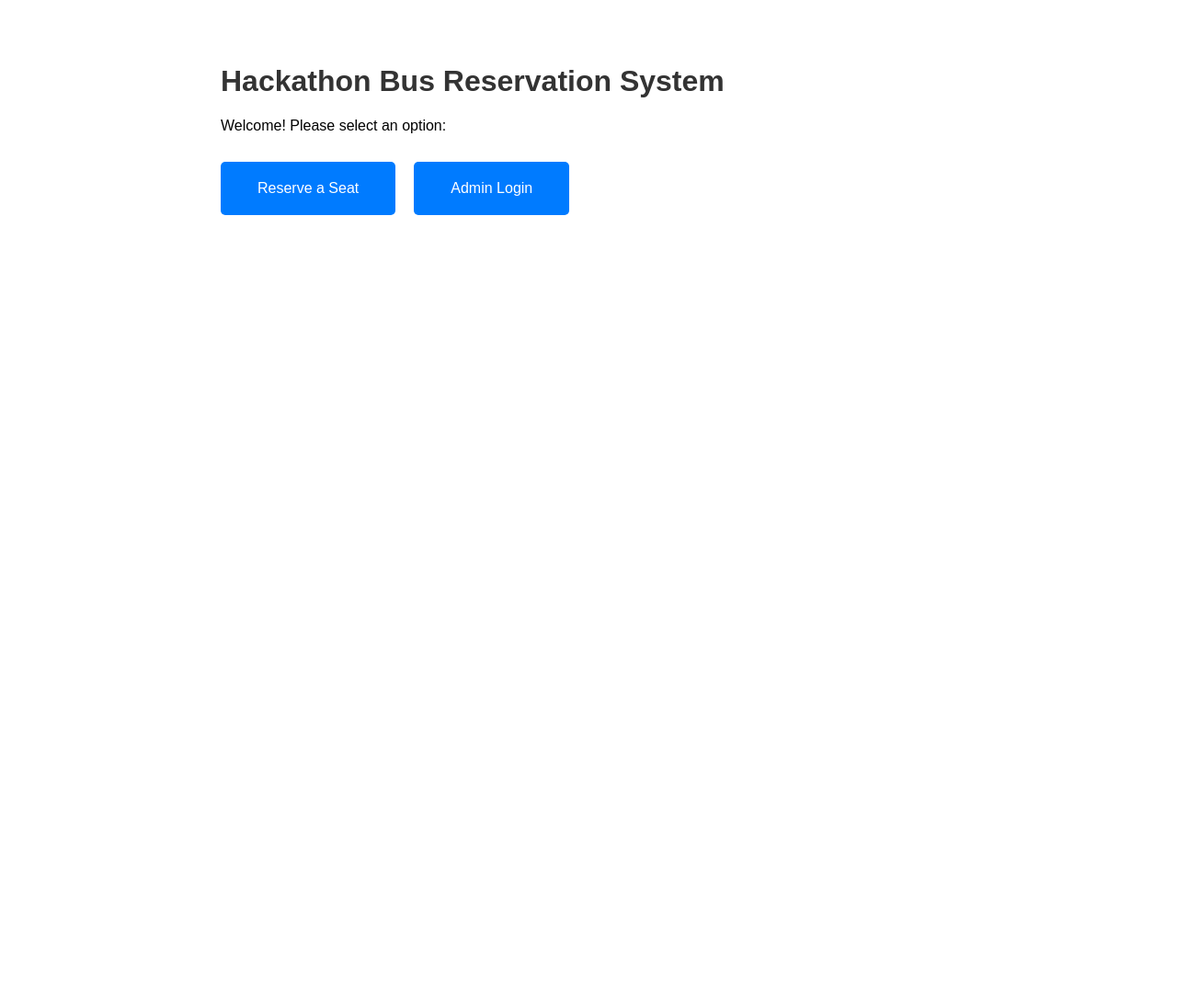
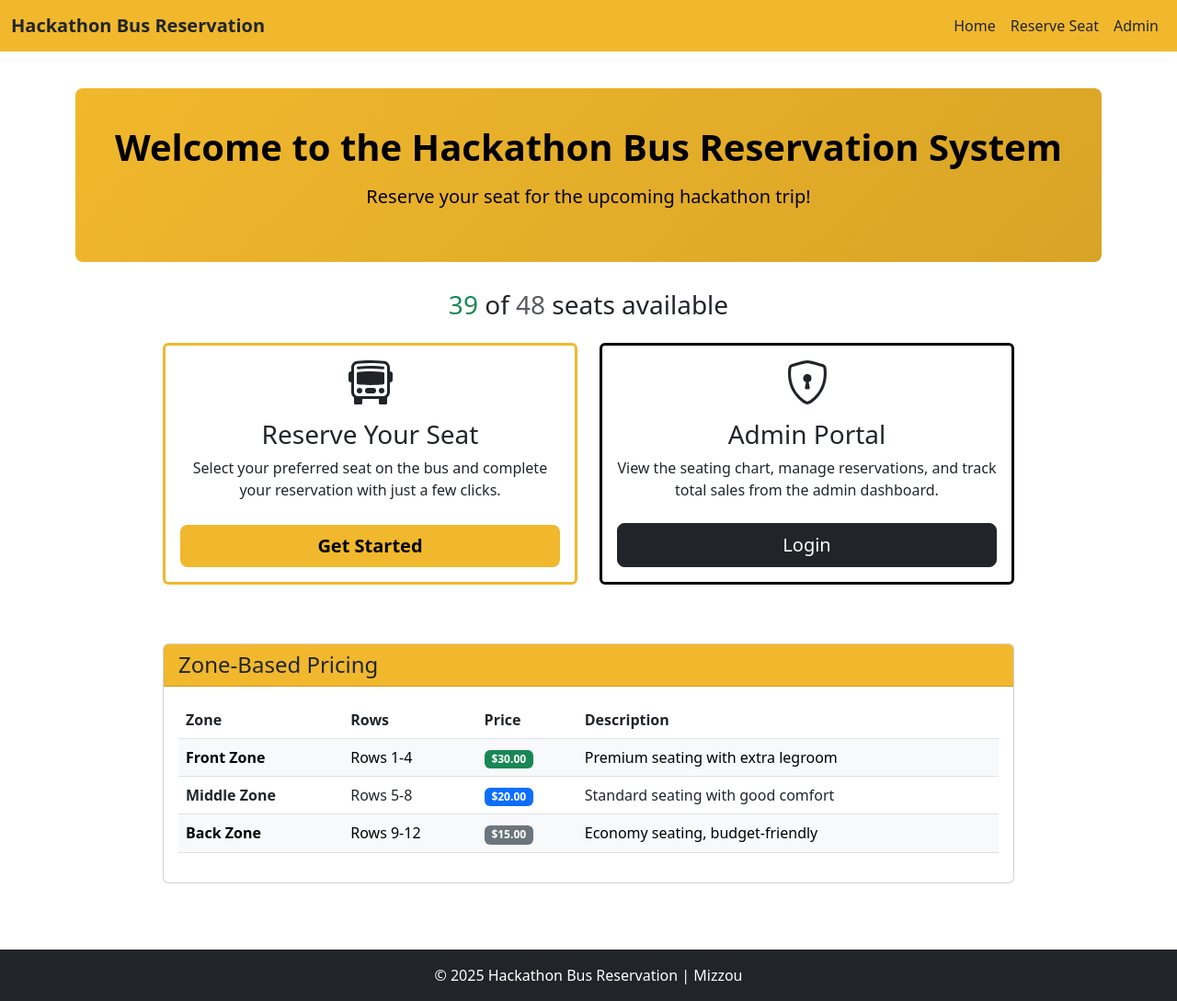
Before and after one commit to DaSonOfPoseidon/IT4320-Final, a Flask app: page / in a window 1280 px wide. Shown: the whole page at 92% size. Before the commit the page ends 234 px from the top, so only its background shows below. Run offline with Flask 3, Linux system fonts and the light colour scheme.

Commit message:
feat: routed html templates, fixed associated bugs (Formatting and logic issues mainly). Wrote some functions to assist with display.

```diff
--- a/app.py
+++ b/app.py
@@ -1,15 +1,19 @@
 # Hackathon Bus Reservation System
 # Flask web application for managing bus seat reservations
 
-from flask import Flask
+from flask import Flask, render_template, request, redirect, url_for, session, flash
 from flask_sqlalchemy import SQLAlchemy
 from datetime import datetime
 import random
+import os
 
 # Initialize Flask app
 app = Flask(__name__)
 app.config["SECRET_KEY"] = "your-secret-key-here"  # Change this in production
-app.config["SQLALCHEMY_DATABASE_URI"] = "sqlite:///reservations.db"
+
+# Use absolute path to database file in the project root
+basedir = os.path.abspath(os.path.dirname(__file__))
+app.config["SQLALCHEMY_DATABASE_URI"] = f"sqlite:///{os.path.join(basedir, 'reservations.db')}"
 app.config["SQLALCHEMY_TRACK_MODIFICATIONS"] = False
 
 # Initialize SQLAlchemy
@@ -43,79 +47,168 @@ class Admin(db.Model):
 @app.route("/")
 def index():
     """Main menu - home page"""
-    return """
-    <html>
-    <head>
-        <title>Bus Reservation System</title>
-        <style>
-            body { font-family: Arial, sans-serif; max-width: 800px; margin: 50px auto; padding: 20px; }
-            h1 { color: #333; }
-            .menu { display: flex; gap: 20px; margin-top: 30px; }
-            .menu a {
-                display: block;
-                padding: 20px 40px;
-                background: #007bff;
-                color: white;
-                text-decoration: none;
-                border-radius: 5px;
-                text-align: center;
-            }
-            .menu a:hover { background: #0056b3; }
-        </style>
-    </head>
-    <body>
-        <h1>Hackathon Bus Reservation System</h1>
-        <p>Welcome! Please select an option:</p>
-        <div class="menu">
-            <a href="/reserve">Reserve a Seat</a>
-            <a href="/admin">Admin Login</a>
-        </div>
-    </body>
-    </html>
-    """
+    # Calculate available seats
+    total_seats = 48
+    reserved_count = Reservation.query.count()
+    available_count = total_seats - reserved_count
+
+    return render_template("index.html", available_count=available_count, total_seats=total_seats)
 
 
-@app.route("/reserve")
+@app.route("/reserve", methods=["GET", "POST"])
 def reserve():
-    """Reservation form page (to be implemented)"""
-    return """
-    <html>
-    <head>
-        <title>Reserve a Seat</title>
-        <style>
-            body { font-family: Arial, sans-serif; max-width: 800px; margin: 50px auto; padding: 20px; }
-        </style>
-    </head>
-    <body>
-        <h1>Reserve Your Seat</h1>
-        <p>Reservation form coming soon...</p>
-        <p><a href="/">Back to Home</a></p>
-    </body>
-    </html>
-    """
+    """Reservation form page"""
+    if request.method == "POST":
+        # Get form data
+        passenger_name = request.form.get("passenger_name", "").strip()
+        seat_row_display = request.form.get("seat_row")
+        seat_column_display = request.form.get("seat_column")
+
+        # Validate passenger name
+        if not passenger_name or len(passenger_name) < 2 or len(passenger_name) > 50:
+            flash("Passenger name must be between 2 and 50 characters.", "danger")
+            return redirect(url_for("reserve"))
+
+        # Validate seat coordinates and convert from 1-based (display) to 0-based (database)
+        try:
+            seat_row_display = int(seat_row_display)
+            seat_column_display = int(seat_column_display)
+
+            # Convert to 0-based indexing for database
+            seat_row = seat_row_display - 1
+            seat_column = seat_column_display - 1
+        except (ValueError, TypeError):
+            flash("Invalid seat selection. Please select a seat.", "danger")
+            return redirect(url_for("reserve"))
+
+        # Check if seat is available (using 0-based indexing)
+        if not is_seat_available(seat_row, seat_column):
+            flash(
+                f"Seat {seat_row_display}-{seat_column_display} is no longer available. "
+                "Please select another seat.",
+                "warning",
+            )
+            return redirect(url_for("reserve"))
+
+        # Generate ticket and create reservation (store as 0-based in database)
+        ticket_number = generate_ticket_number()
+        new_reservation = Reservation(
+            passengerName=passenger_name,
+            seatRow=seat_row,
+            seatColumn=seat_column,
+            eTicketNumber=ticket_number,
+        )
+
+        db.session.add(new_reservation)
+        db.session.commit()
+
+        # Calculate price for confirmation message (using 0-based row)
+        price = calculate_seat_price(seat_row)
+
+        flash(
+            f"Reservation successful! {passenger_name}, your seat {seat_row_display}-{seat_column_display} "
+            f"(${price:.2f}) is confirmed. E-Ticket: {ticket_number}",
+            "success",
+        )
+        return redirect(url_for("index"))
+
+    # GET request - show form
+    availability = get_seat_availability_grid()
+    return render_template("reserve.html", availability=availability)
 
 
-@app.route("/admin")
+@app.route("/admin", methods=["GET", "POST"])
 def admin():
-    """Admin login page (to be implemented)"""
-    return """
-    <html>
-    <head>
-        <title>Admin Login</title>
-        <style>
-            body { font-family: Arial, sans-serif; max-width: 800px; margin: 50px auto; padding: 20px; }
-        </style>
-    </head>
-    <body>
-        <h1>Admin Login</h1>
-        <p>Admin login form coming soon...</p>
-        <p><a href="/">Back to Home</a></p>
-    </body>
-    </html>
-    """
+    """Admin login page"""
+    if request.method == "POST":
+        username = request.form.get("username", "").strip()
+        password = request.form.get("password", "")
+
+        # Validate credentials
+        admin_user = Admin.query.filter_by(username=username).first()
+
+        if admin_user and admin_user.password == password:
+            # Set session
+            session["admin_logged_in"] = True
+            session["admin_username"] = username
+            flash(f"Welcome, {username}!", "success")
+            return redirect(url_for("admin_dashboard"))
+        else:
+            flash("Invalid username or password.", "danger")
+            return redirect(url_for("admin"))
+
+    # GET request - show login form
+    return render_template("admin_login.html")
 
 
-# Helper functions (to be implemented by team)
+@app.route("/admin/dashboard")
+def admin_dashboard():
+    """Admin dashboard - seating chart and reservations"""
+    # Check authentication
+    if not session.get("admin_logged_in"):
+        flash("Please log in to access the admin dashboard.", "warning")
+        return redirect(url_for("admin"))
+
+    # Calculate statistics
+    total_seats = 48
+    reserved_count = Reservation.query.count()
+    available_count = total_seats - reserved_count
+    total_sales = get_total_sales()
+
+    # Get seat data
+    availability = get_seat_availability_grid()
+    seat_names = get_seat_names_grid()
+
+    # Get all reservations sorted by creation date (newest first)
+    reservations = Reservation.query.order_by(Reservation.created.desc()).all()
+
+    return render_template(
+        "admin_dashboard.html",
+        total_sales=total_sales,
+        reserved_count=reserved_count,
+        total_seats=total_seats,
+        available_count=available_count,
+        availability=availability,
+        seat_names=seat_names,
+        reservations=reservations,
+    )
+
+
+@app.route("/admin/delete/<int:reservation_id>", methods=["POST"])
+def admin_delete(reservation_id):
+    """Delete a reservation"""
+    # Check authentication
+    if not session.get("admin_logged_in"):
+        flash("Please log in to access the admin dashboard.", "warning")
+        return redirect(url_for("admin"))
+
+    # Find and delete reservation
+    reservation = Reservation.query.get(reservation_id)
+
+    if reservation:
+        passenger = reservation.passengerName
+        seat = f"{reservation.seatRow}-{reservation.seatColumn}"
+
+        db.session.delete(reservation)
+        db.session.commit()
+
+        flash(f"Reservation for {passenger} (Seat {seat}) has been deleted.", "success")
+    else:
+        flash("Reservation not found.", "danger")
+
+    return redirect(url_for("admin_dashboard"))
+
+
+@app.route("/admin/logout")
+def admin_logout():
+    """Log out admin user"""
+    session.pop("admin_logged_in", None)
+    session.pop("admin_username", None)
+    flash("You have been logged out.", "info")
+    return redirect(url_for("index"))
+
+
+# Helper functions
 
 
 def calculate_seat_price(row):
@@ -123,22 +216,22 @@ def calculate_seat_price(row):
     Calculate the price of a seat based on its row (zone-based pricing)
 
     Args:
-        row (int): The row number (1-12)
+        row (int): The row number (0-11, 0-based index)
 
     Returns:
         float: The price for the seat
     """
     # Input validation
-    if row < 1 or row > 12:
-        raise ValueError("Row must be between 1 and 12")
+    if row < 0 or row > 11:
+        raise ValueError("Row must be between 0 and 11")
 
-    # Zone-based pricing
-    if row <= 4:
-        return 30.0  # Front zone (rows 1-4)
-    elif row <= 8:
-        return 20.0  # Middle zone (rows 5-8)
+    # Zone-based pricing (0-based: rows 0-3, 4-7, 8-11)
+    if row <= 3:
+        return 30.0  # Front zone (rows 0-3)
+    elif row <= 7:
+        return 20.0  # Middle zone (rows 4-7)
     else:
-        return 15.0  # Back zone (rows 9-12)
+        return 15.0  # Back zone (rows 8-11)
 
 
 def generate_ticket_number():
@@ -165,17 +258,17 @@ def is_seat_available(row, column):
     Check if a seat is available for reservation
 
     Args:
-        row (int): Seat row (1-12)
-        column (int): Seat column (1-4)
+        row (int): Seat row (0-11, 0-based index)
+        column (int): Seat column (0-3, 0-based index)
 
     Returns:
         bool: True if available, False if taken
     """
     # Input validation
-    if row < 1 or row > 12:
-        raise ValueError("Row must be between 1 and 12")
-    if column < 1 or column > 4:
-        raise ValueError("Column must be between 1 and 4")
+    if row < 0 or row > 11:
+        raise ValueError("Row must be between 0 and 11")
+    if column < 0 or column > 3:
+        raise ValueError("Column must be between 0 and 3")
 
     # Check if seat is already reserved
     reservation = Reservation.query.filter_by(seatRow=row, seatColumn=column).first()
@@ -203,6 +296,48 @@ def get_total_sales():
     return total
 
 
+def get_seat_availability_grid():
+    """
+    Build a 12×4 grid showing seat availability status
+
+    Returns:
+        list: 2D list where availability[row][col] is True (available) or False (reserved)
+              Uses 0-based indexing (row 0-11, col 0-3)
+    """
+    # Initialize all seats as available
+    availability = [[True for _ in range(4)] for _ in range(12)]
+
+    # Mark reserved seats (database uses 0-based indexing)
+    reservations = Reservation.query.all()
+    for reservation in reservations:
+        # Validate indices before using them
+        if 0 <= reservation.seatRow <= 11 and 0 <= reservation.seatColumn <= 3:
+            availability[reservation.seatRow][reservation.seatColumn] = False
+
+    return availability
+
+
+def get_seat_names_grid():
+    """
+    Build a 12×4 grid showing passenger names for reserved seats
+
+    Returns:
+        list: 2D list where seat_names[row][col] is passenger name or None
+              Uses 0-based indexing (row 0-11, col 0-3)
+    """
+    # Initialize empty grid
+    seat_names = [[None for _ in range(4)] for _ in range(12)]
+
+    # Fill in passenger names (database uses 0-based indexing)
+    reservations = Reservation.query.all()
+    for reservation in reservations:
+        # Validate indices before using them
+        if 0 <= reservation.seatRow <= 11 and 0 <= reservation.seatColumn <= 3:
+            seat_names[reservation.seatRow][reservation.seatColumn] = reservation.passengerName
+
+    return seat_names
+
+
 # Run the application
 if __name__ == "__main__":
     # Create database tables if they don't exist
```
Also changed, not shown: TODO.md (deleted, +0 -274 lines), templates/admin_dashboard.html (+7 -7 lines), reservations.db, 1 other file.
